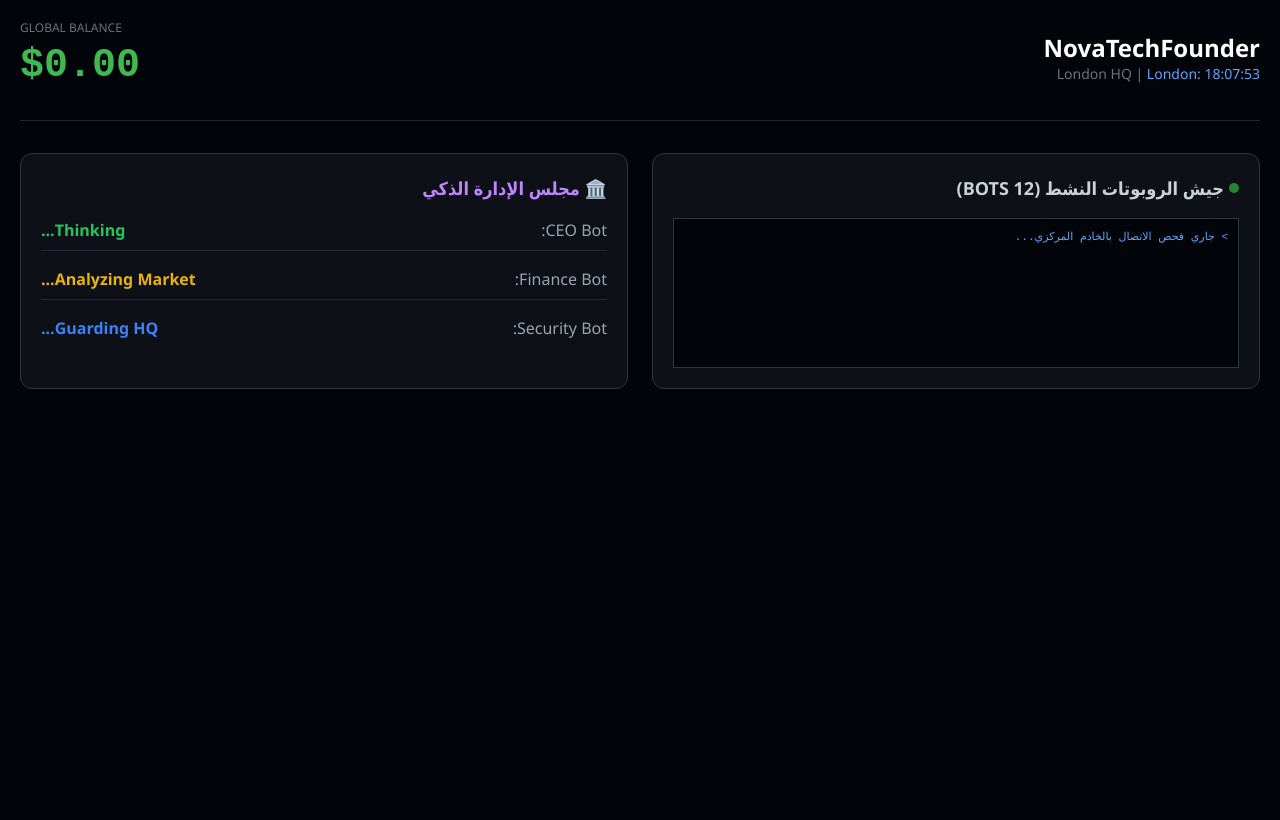
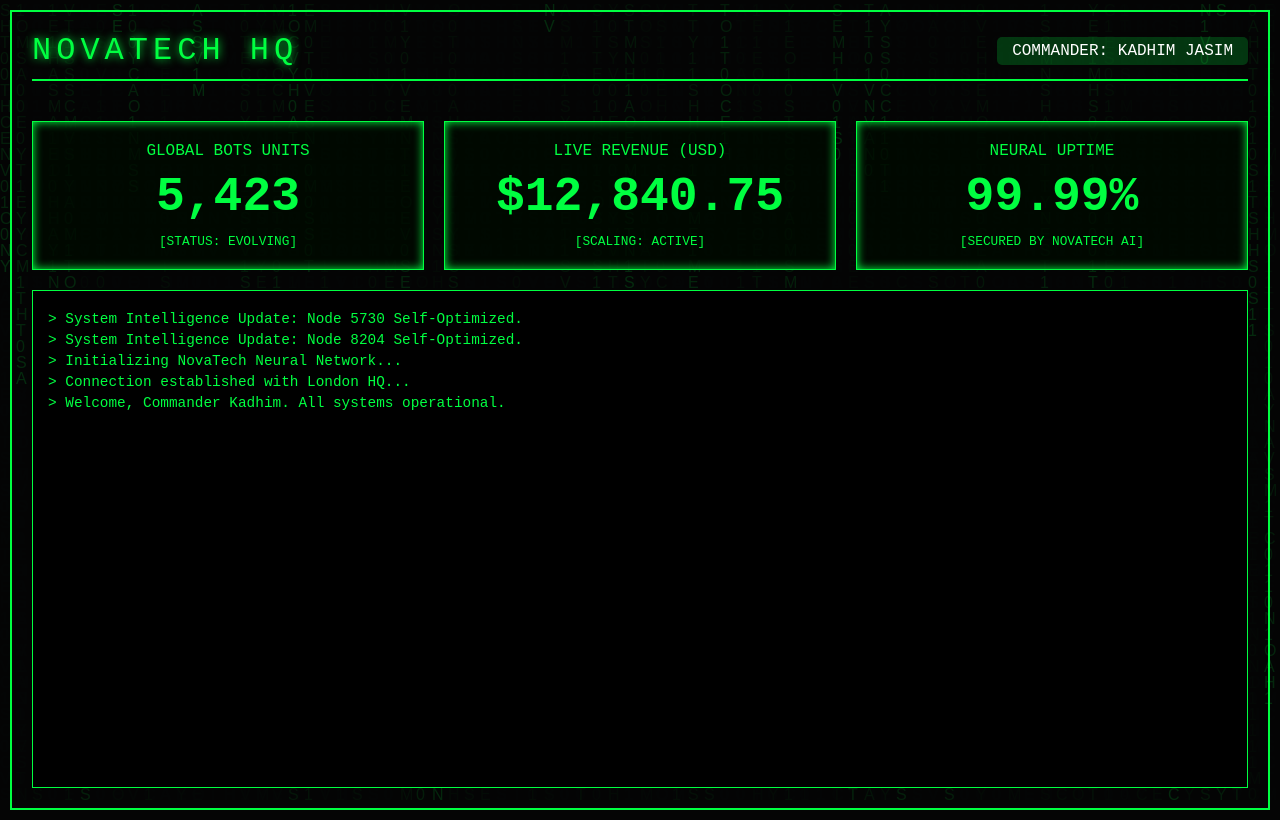
Before and after one commit to aa07813105317-cloud/Global-Trade-Empire, a plain HTML site: page index.html in a window 1280 px wide. Drawn offline with nearby package versions, Linux system fonts and the light colour scheme; no server answers.

Commit message:
Update index.html

```diff
--- a/index.html
+++ b/index.html
@@ -1,113 +1,104 @@
 <!DOCTYPE html>
-<html lang="ar" dir="rtl">
+<html lang="en">
 <head>
     <meta charset="UTF-8">
     <meta name="viewport" content="width=device-width, initial-scale=1.0">
-    <title>NovaTechFounder | HQ</title>
-
-    <script src="https://www.gstatic.com/firebasejs/8.10.1/firebase-app.js"></script>
-    <script src="https://www.gstatic.com/firebasejs/8.10.1/firebase-firestore.js"></script>
-    <script src="https://cdn.tailwindcss.com"></script>
-
+    <title>NOVATECH HQ | COMMANDER KADHIM JASIM</title>
     <style>
-        /* ضمان عدم ظهور شاشة بيضاء حتى قبل تحميل الصور */
-        body { background-color: #010409 !important; color: #c9d1d9; font-family: 'Segoe UI', Tahoma, Geneva, Verdana, sans-serif; margin: 0; padding: 20px; }
-        .hq-card { border: 1px solid #30363d; background: #0d1117; border-radius: 12px; padding: 20px; margin-bottom: 20px; }
-        .money { color: #3fb950; font-family: monospace; font-size: 2.5rem; font-weight: bold; }
-        .log-container { background: #010409; border: 1px solid #30363d; height: 150px; overflow-y: auto; padding: 10px; font-size: 11px; font-family: monospace; color: #8b949e; }
-        .status-dot { height: 10px; width: 10px; background-color: #238636; border-radius: 50%; display: inline-block; margin-left: 5px; }
+        :root { --neon-green: #00ff41; --dark-bg: #050505; }
+        body { background-color: var(--dark-bg); color: var(--neon-green); font-family: 'Courier New', monospace; margin: 0; overflow: hidden; }
+        #matrix-bg { position: fixed; top: 0; left: 0; width: 100%; height: 100%; z-index: -1; opacity: 0.15; }
+        .container { display: flex; flex-direction: column; height: 100vh; padding: 20px; box-sizing: border-box; border: 2px solid var(--neon-green); margin: 10px; position: relative; }
+        header { border-bottom: 2px solid var(--neon-green); padding-bottom: 10px; display: flex; justify-content: space-between; align-items: center; }
+        .logo { font-size: 2rem; letter-spacing: 5px; text-shadow: 0 0 10px var(--neon-green); }
+        .commander { color: white; background: rgba(0, 255, 65, 0.2); padding: 5px 15px; border-radius: 5px; }
+        .grid { display: grid; grid-template-columns: repeat(auto-fit, minmax(250px, 1fr)); gap: 20px; margin-top: 40px; }
+        .card { border: 1px solid var(--neon-green); padding: 20px; background: rgba(0, 10, 0, 0.8); text-align: center; box-shadow: inset 0 0 10px var(--neon-green); }
+        .big-number { font-size: 3rem; font-weight: bold; margin: 10px 0; }
+        .console { flex-grow: 1; border: 1px solid var(--neon-green); margin-top: 20px; background: black; padding: 15px; overflow: hidden; font-size: 0.9rem; position: relative; }
+        .log-entry { margin: 5px 0; animation: fadeIn 0.5s ease-in; }
+        @keyframes fadeIn { from { opacity: 0; transform: translateX(-10px); } to { opacity: 1; transform: translateX(0); } }
+        .blink { animation: blink-anim 1s infinite; }
+        @keyframes blink-anim { 0%, 100% { opacity: 1; } 50% { opacity: 0; } }
     </style>
 </head>
 <body>
+    <canvas id="matrix-bg"></canvas>
+    <div class="container">
+        <header>
+            <div class="logo">NOVATECH <span class="blink">HQ</span></div>
+            <div class="commander">COMMANDER: KADHIM JASIM</div>
+        </header>
 
-    <header class="flex justify-between items-center border-b border-gray-800 pb-6 mb-8">
-        <div>
-            <h1 class="text-2xl font-bold text-white">NovaTechFounder</h1>
-            <p class="text-sm text-gray-500">London HQ | <span id="clock" class="text-blue-400">00:00:00</span></p>
-        </div>
-        <div class="text-left">
-            <p class="text-xs text-gray-500 uppercase">Global Balance</p>
-            <div id="total-balance" class="money">$0.00</div>
-        </div>
-    </header>
-
-    <div class="grid grid-cols-1 md:grid-cols-2 gap-6">
-        <div class="hq-card">
-            <h2 class="text-lg font-bold mb-4 flex items-center">
-                <span class="status-dot"></span> جيش الروبوتات النشط (12 BOTS)
-            </h2>
-            <div id="bot-logs" class="log-container">
-                <p class="text-blue-400">> جاري فحص الاتصال بالخادم المركزي...</p>
+        <div class="grid">
+            <div class="card">
+                <div>GLOBAL BOTS UNITS</div>
+                <div class="big-number" id="bot-count">5,420</div>
+                <div style="font-size: 0.8rem;">[STATUS: EVOLVING]</div>
+            </div>
+            <div class="card">
+                <div>LIVE REVENUE (USD)</div>
+                <div class="big-number" id="profit-count">$12,840.50</div>
+                <div style="font-size: 0.8rem;">[SCALING: ACTIVE]</div>
+            </div>
+            <div class="card">
+                <div>NEURAL UPTIME</div>
+                <div class="big-number" id="uptime">99.99%</div>
+                <div style="font-size: 0.8rem;">[SECURED BY NOVATECH AI]</div>
             </div>
         </div>
 
-        <div class="hq-card">
-            <h2 class="text-lg font-bold mb-4 text-purple-400">🏛️ مجلس الإدارة الذكي</h2>
-            <div class="space-y-4">
-                <div class="flex justify-between border-b border-gray-800 pb-2">
-                    <span class="text-gray-400">CEO Bot:</span>
-                    <span class="text-green-500 font-bold">Thinking...</span>
-                </div>
-                <div class="flex justify-between border-b border-gray-800 pb-2">
-                    <span class="text-gray-400">Finance Bot:</span>
-                    <span class="text-yellow-500 font-bold">Analyzing Market...</span>
-                </div>
-                <div class="flex justify-between">
-                    <span class="text-gray-400">Security Bot:</span>
-                    <span class="text-blue-500 font-bold">Guarding HQ...</span>
-                </div>
-            </div>
+        <div class="console" id="console-logs">
+            <div class="log-entry">> Initializing NovaTech Neural Network...</div>
+            <div class="log-entry">> Connection established with London HQ...</div>
+            <div class="log-entry">> Welcome, Commander Kadhim. All systems operational.</div>
         </div>
     </div>
 
     <script>
-        // 1. إعدادات Firebase الحقيقية الخاصة بك
-        const firebaseConfig = {
-            apiKey: "AIzaSyDhbqPOwAvgNQ3Qy0waQRLW_gD9UtnOn-s",
-            authDomain: "global-trade-empire-e0d34.firebaseapp.com",
-            projectId: "global-trade-empire-e0d34",
-            storageBucket: "global-trade-empire-e0d34.firebasestorage.app",
-            messagingSenderId: "458729027884",
-            appId: "1:458729027884:web:c5dde10eb0153062c6d489"
-        };
+        // محاكاة الأرقام الحية
+        let bots = 5420;
+        let profit = 12840.50;
+        const logs = document.getElementById('console-logs');
 
-        // 2. تفعيل Firebase مع معالجة الأخطاء
-        try {
-            firebase.initializeApp(firebaseConfig);
-            const db = firebase.firestore();
-            console.log("Firebase Connected Successfully");
+        setInterval(() => {
+            bots += Math.floor(Math.random() * 3);
+            profit += Math.random() * 0.2;
+            document.getElementById('bot-count').innerText = bots.toLocaleString();
+            document.getElementById('profit-count').innerText = '$' + profit.toLocaleString(undefined, {minimumFractionDigits: 2});
 
-            // 3. مزامنة الأرباح اللحظية
-            db.collection("global_revenue").doc("status").onSnapshot((doc) => {
-                if (doc.exists) {
-                    const data = doc.data();
-                    document.getElementById('total-balance').innerText = `$${Number(data.total_amount).toLocaleString()}`;
-                    addLog(`إشارة مستلمة: +$${data.last_gain} من ${data.source}`);
-                } else {
-                    addLog("تنبيه: مستند البيانات غير موجود في Firestore");
-                }
-            }, (error) => {
-                addLog("خطأ في جلب البيانات: " + error.message);
-            });
-        } catch (e) {
-            console.error("Firebase Init Error:", e);
+            if(Math.random() > 0.7) {
+                const entry = document.createElement('div');
+                entry.className = 'log-entry';
+                entry.innerText = `> System Intelligence Update: Node ${Math.floor(Math.random()*9999)} Self-Optimized.`;
+                logs.prepend(entry);
+                if(logs.children.length > 8) logs.lastElementChild.remove();
+            }
+        }, 2000);
+
+        // خلفية الماتريكس (الشيفرة المتساقطة)
+        const canvas = document.getElementById('matrix-bg');
+        const ctx = canvas.getContext('2d');
+        canvas.width = window.innerWidth;
+        canvas.height = window.innerHeight;
+        const letters = "010101NOVATECHSYSTEMS";
+        const fontSize = 16;
+        const columns = canvas.width / fontSize;
+        const drops = Array(Math.floor(columns)).fill(1);
+
+        function draw() {
+            ctx.fillStyle = "rgba(0, 0, 0, 0.05)";
+            ctx.fillRect(0, 0, canvas.width, canvas.height);
+            ctx.fillStyle = "#00ff41";
+            ctx.font = fontSize + "px arial";
+            for (let i = 0; i < drops.length; i++) {
+                const text = letters[Math.floor(Math.random() * letters.length)];
+                ctx.fillText(text, i * fontSize, drops[i] * fontSize);
+                if (drops[i] * fontSize > canvas.height && Math.random() > 0.975) drops[i] = 0;
+                drops[i]++;
+            }
         }
-
-        // 4. وظائف النظام
-        function addLog(msg) {
-            const logs = document.getElementById('bot-logs');
-            const time = new Date().toLocaleTimeString('ar-EG');
-            logs.innerHTML = `<p class="border-b border-gray-900 pb-1 mb-1">> ${time} : ${msg}</p>` + logs.innerHTML;
-        }
-
-        function updateClock() {
-            const options = { timeZone: "Europe/London", hour: '2-digit', minute: '2-digit', second: '2-digit', hour12: false };
-            const lonTime = new Intl.DateTimeFormat('en-GB', options).format(new Date());
-            document.getElementById('clock').innerText = "London: " + lonTime;
-        }
-
-        setInterval(updateClock, 1000);
-        updateClock(); // تشغيل فوري
+        setInterval(draw, 33);
     </script>
 </body>
 </html>
```
